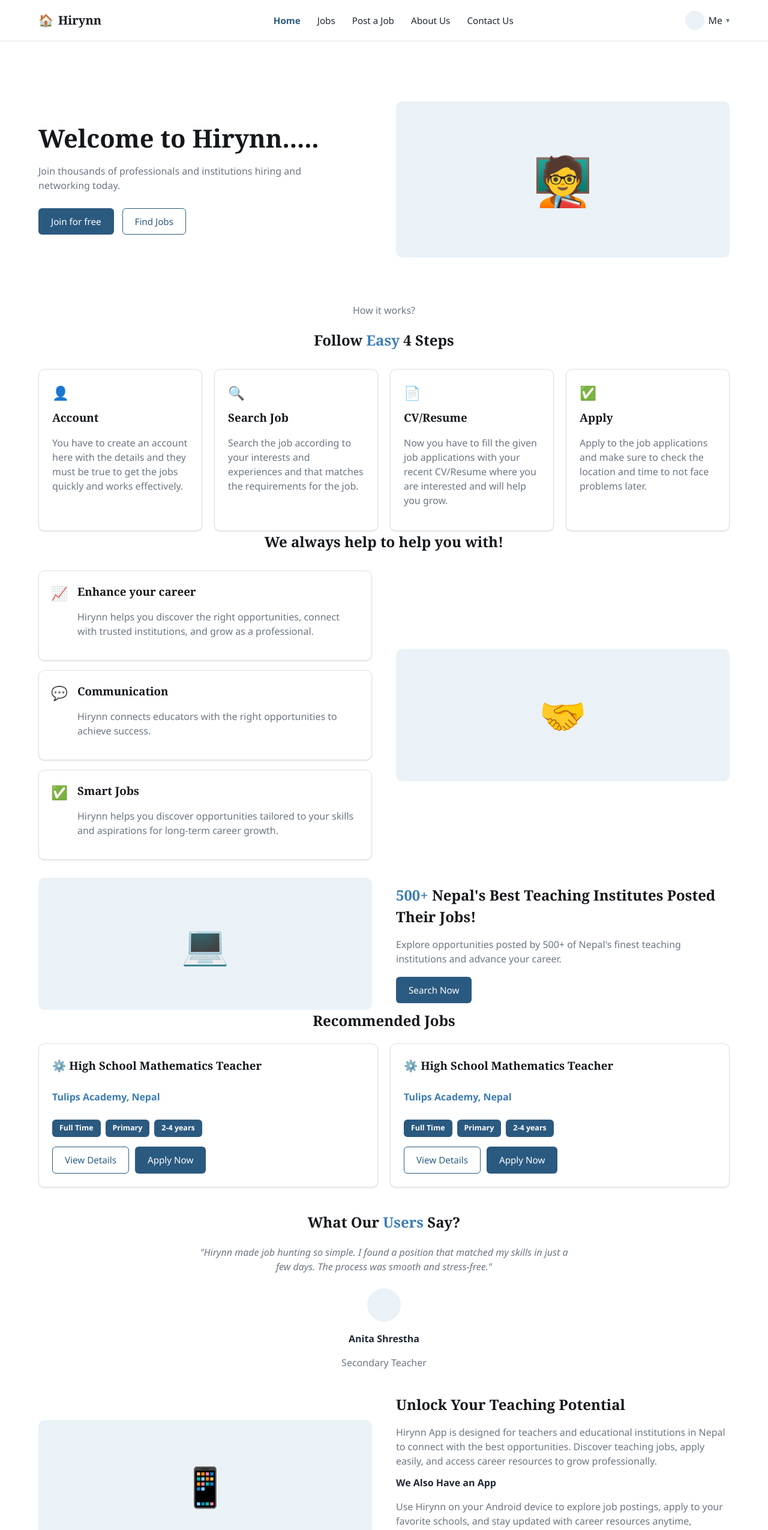
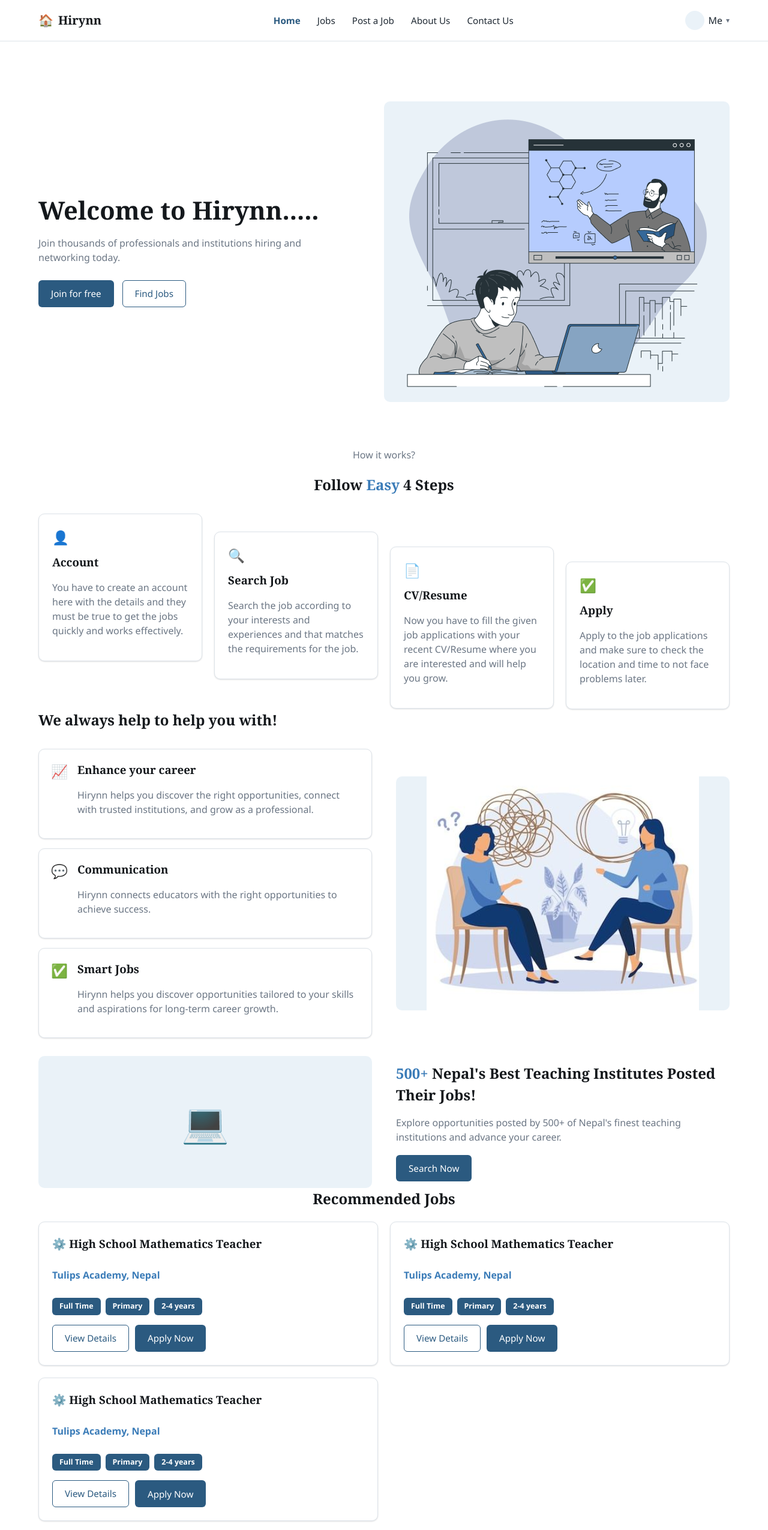
Before and after one commit to LaskaMaharjan/Hirynn-Website, a React (Vite) app: page / in a window 1280 px wide. Shown: the top 2550 px of the page at 60% size. Built offline with nearby package versions, Linux system fonts and the light colour scheme.

Commit message:
Updared home

```diff
--- a/src/Components/Home.jsx
+++ b/src/Components/Home.jsx
@@ -1,5 +1,7 @@
 import { Link } from "react-router-dom";
 import JobCard from "./JobCard.jsx";
+import heroImage from "../assets/hero-illustration.png";
+import helpImage from "../assets/help-illustration.svg";
 
 const jobs = [
   {
@@ -13,6 +15,15 @@
   },
   {
     id: 2,
+    title: "High School Mathematics Teacher",
+    institution: "Tulips Academy",
+    blurb: "Seeking a passionate mathematics teacher for our dynamic high school environment.",
+    subject: "Mathematics",
+    location: "Harisiddhi, Lalitpur",
+    type: "Full-Time",
+  },
+  {
+    id: 3,
     title: "High School Mathematics Teacher",
     institution: "Tulips Academy",
     blurb: "Seeking a passionate mathematics teacher for our dynamic high school environment.",
@@ -37,7 +48,9 @@
             <Link to="/jobs" className="btn btn-outline">Find Jobs</Link>
           </div>
         </div>
-        <div className="hero-art">🧑‍🏫</div>
+        <div className="hero-art">
+          <img src={heroImage} alt="Online learning illustration" />
+        </div>
       </section>
 
       <section className="container">
@@ -45,22 +58,22 @@
         <h2 className="text-center">Follow <span className="accent">Easy</span> 4 Steps</h2>
 
         <div className="steps-grid">
-          <div className="step-card">
+          <div className="step-card step-1">
             <div className="step-icon">👤</div>
             <h3>Account</h3>
             <p className="text-muted">You have to create an account here with the details and they must be true to get the jobs quickly and works effectively.</p>
           </div>
-          <div className="step-card">
+          <div className="step-card step-2">
             <div className="step-icon">🔍</div>
             <h3>Search Job</h3>
             <p className="text-muted">Search the job according to your interests and experiences and that matches the requirements for the job.</p>
           </div>
-          <div className="step-card">
+          <div className="step-card step-3">
             <div className="step-icon">📄</div>
             <h3>CV/Resume</h3>
             <p className="text-muted">Now you have to fill the given job applications with your recent CV/Resume where you are interested and will help you grow.</p>
           </div>
-          <div className="step-card">
+          <div className="step-card step-4">
             <div className="step-icon">✅</div>
             <h3>Apply</h3>
             <p className="text-muted">Apply to the job applications and make sure to check the location and time to not face problems later.</p>
@@ -69,7 +82,7 @@
       </section>
 
       <section className="container">
-        <h2 className="text-center">We always help to help you with!</h2>
+        <h2>We always help to help you with!</h2>
 
         <div className="help-grid">
           <div className="help-list">
@@ -95,7 +108,9 @@
               </div>
             </div>
           </div>
-          <div className="help-art">🤝</div>
+          <div className="help-art">
+            <img src={helpImage} alt="Discussion illustration" />
+          </div>
         </div>
       </section>
 
--- a/src/styles.css
+++ b/src/styles.css
@@ -98,6 +98,14 @@
   align-items: center;
   justify-content: center;
   font-size: 5rem;
+  overflow: hidden;
+  padding: 20px;
+}
+
+.hero-art img {
+  max-width: 100%;
+  max-height: 100%;
+  object-fit: contain;
 }
 
 @media (max-width: 900px) {
@@ -143,12 +151,13 @@
   .jobs-grid { grid-template-columns: 1fr; }
 }
 
-/* ===== 4 Steps ===== */
+/* ===== 4 Steps (staircase) ===== */
 .steps-grid {
   display: grid;
   grid-template-columns: repeat(4, 1fr);
   gap: 20px;
   margin-top: 30px;
+  align-items: start;
 }
 
 .step-card {
@@ -157,6 +166,7 @@
   border-radius: var(--radius-md);
   box-shadow: var(--shadow-card);
   padding: 22px;
+  min-height: 230px;
 }
 
 .step-icon {
@@ -164,8 +174,14 @@
   margin-bottom: 10px;
 }
 
+.step-1 { margin-top: 0; }
+.step-2 { margin-top: 30px; }
+.step-3 { margin-top: 55px; }
+.step-4 { margin-top: 80px; }
+
 @media (max-width: 900px) {
   .steps-grid { grid-template-columns: repeat(2, 1fr); }
+  .step-1, .step-2, .step-3, .step-4 { margin-top: 0; }
 }
 
 /* ===== We always help to help you with! ===== */
@@ -379,6 +395,18 @@
 .job-detail-body h3 {
   margin-bottom: 12px;
 }
+
+/* ===== Solid pill (matches mockup job tags) ===== */
+.pill-solid {
+  display: inline-block;
+  background: var(--color-navy);
+  color: #fff;
+  border-radius: var(--radius-sm);
+  padding: 5px 12px;
+  font-size: 0.78rem;
+  font-weight: 600;
+}
+
 /* ===== Contact Us ===== */
 .contact-layout {
   display: grid;
@@ -429,6 +457,7 @@
 @media (max-width: 800px) {
   .contact-layout, .form-row { grid-template-columns: 1fr; }
 }
+
 /* ===== About Us ===== */
 .about-hero {
   display: flex;
@@ -502,6 +531,7 @@
   .about-hero { flex-direction: column; }
   .about-stats, .team-grid { grid-template-columns: repeat(2, 1fr); }
 }
+
 /* ===== Post a Job ===== */
 .post-job-card {
   max-width: 800px;
@@ -525,6 +555,7 @@
   border-radius: var(--radius-sm);
   padding: 10px 12px;
 }
+
 /* ===== Profile ===== */
 .profile-layout {
   display: grid;
@@ -585,7 +616,8 @@
 @media (max-width: 900px) {
   .profile-layout { grid-template-columns: 1fr; }
 }
-/* ===== My Applications ===== */
+
+/* ===== My Applications / Saved Jobs ===== */
 .applications-list {
   display: flex;
   flex-direction: column;
@@ -620,14 +652,3 @@
 .status-interview { background: #cfe3f5; color: #1f4665; }
 .status-rejected { background: #f6c9c9; color: #8a2222; }
 .status-offer { background: #c9f0c9; color: #1e6b21; }
-
-/* ===== Solid pill (matches mockup job tags) ===== */
-.pill-solid {
-  display: inline-block;
-  background: var(--color-navy);
-  color: #fff;
-  border-radius: var(--radius-sm);
-  padding: 5px 12px;
-  font-size: 0.78rem;
-  font-weight: 600;
-}
```
Also changed, not shown: src/assets/help-illustration.svg (added), src/assets/hero-illustration.png (added).
